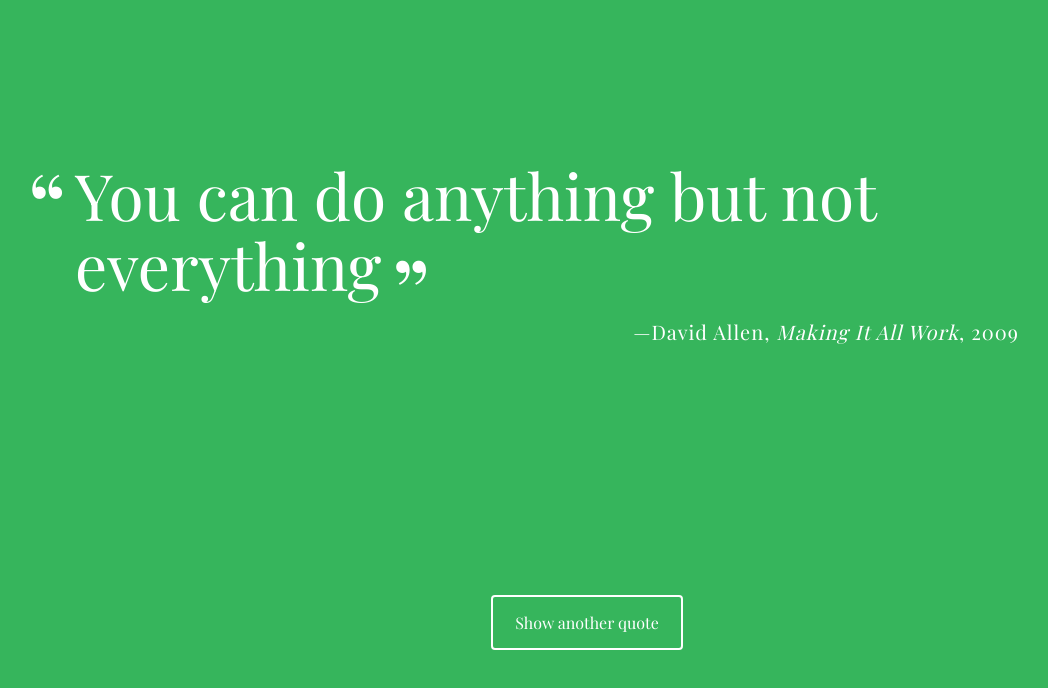
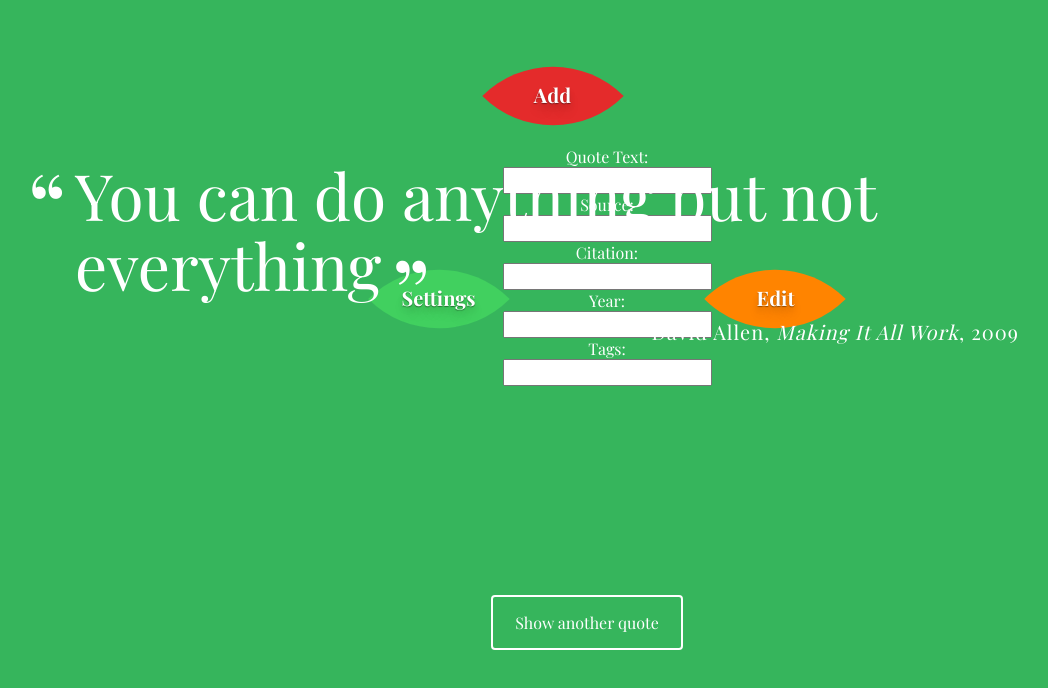
Before and after one commit to dwilkin/Quote-Generator, a plain HTML site: page index.html in a window 1280 px wide. Shown: the whole page, without its empty margins (53-1101 px from the left). Drawn offline with nearby package versions, Linux system fonts and the light colour scheme; a web font is replaced by a local one.

Commit message:
Added menu
Added the menu and added some fake tags, started working on the menu to
add quotes.  May abandon that, but we'll see

```diff
--- a/css/styles.css
+++ b/css/styles.css
@@ -78,6 +78,104 @@ body {
   outline: none;
 }
 
+/*The starting here is the "Spinning Leaf" menu at the top,
+taken from https://css-tricks.com/snippets/css/spinny-leaf-menu/ and modified
+only slightly, 100% not mine*/
+
+nav {
+	width: 960px;
+	height: 100px;
+	margin: 12px auto;
+	text-align: center;
+}
+.top-menu li {
+	display: inline-block;
+	text-align: center;
+	margin: 30px 5px;
+	position: relative;
+	-webkit-transition: all 0.3s ease;
+	-moz-transition: all 0.3s ease;
+	-o-transition: all 0.3s ease;
+}
+.top-menu li:hover {
+	margin: 30px 20px;
+}
+.top-menu li:active {
+	margin: 30px 33px;
+}
+.top-menu li a  {
+	width: 100px;
+	height: 100px;
+	z-index: 9999;
+	position: absolute;
+	top: 35px;
+	font-weight: bold;
+	display: block;
+	text-decoration: none;
+	font-size: 20px;
+	color: #fff;
+	text-shadow: 0px 1px 1px rgba(0,0,0,0.4), 0px 4px 6px rgba(0,0,0,0.1), 0px 9px 11px rgba(0,0,0,0.1);
+	-webkit-transition: all 0.1s linear;
+	-moz-transition: all 0.1s linear;
+	-o-transition: all 0.1s linear;
+}
+.top-menu li:active a {
+	font-size: 25px;
+	top: 30px;
+	/*text-shadow: none;  I think it looks better with the shadow on click*/
+}
+.top-menu li div.menu-item {
+	width: 100px;
+	height: 100px;
+	display: block;
+	-webkit-transition: all 0.2s ease;
+	-moz-transition: all 0.2s ease;
+	-o-transition: all 0.2s ease;
+	-webkit-border-top-left-radius: 100px;
+	-webkit-border-bottom-right-radius: 100px;
+	-moz-border-radius-topleft: 100px;
+	-moz-border-radius-bottomright: 100px;
+	border-top-left-radius: 100px;
+	border-bottom-right-radius: 100px;
+	-webkit-transform: rotate(45deg);
+	-moz-transform: rotate(45deg);
+	-o-transform: rotate(45deg);
+}
+.top-menu li:hover div.menu-item{
+	-webkit-border-top-left-radius: 80px;
+	-webkit-border-bottom-right-radius: 80px;
+	-moz-border-radius-topleft: 80px;
+	-moz-border-radius-bottomright: 80px;
+	border-top-left-radius: 80px;
+	border-bottom-right-radius: 80px;
+		-webkit-transform: rotate(225deg);
+	-moz-transform: rotate(225deg);
+	-o-transform: rotate(225deg);
+}
+.top-menu li:active div.menu-item{
+	-webkit-border-top-left-radius: 50px;
+	-webkit-border-bottom-right-radius: 50px;
+	-moz-border-radius-topleft: 50px;
+	-moz-border-radius-bottomright: 50px;
+	border-top-left-radius: 50px;
+	border-bottom-right-radius: 50px;
+
+}
+
+/*Add button form */
+
+/*End add button form */
+
+#settings { background: #41D05F; }
+#add {
+  background: #E42B2B;
+  /*position: relative;
+  display: inline-block;*/
+}
+#edit { background: #ff8400; }
+
+/*End spinny leaf menu*/
+
 @media (max-width: 420px) {
   .quote {
     font-size: 2.5rem;
--- a/index.html
+++ b/index.html
@@ -8,6 +8,29 @@
   <link rel="stylesheet" href="css/styles.css">
 </head>
 <body>
+  <nav>
+    <ul class="top-menu">
+      <li><a href=#>Settings</a><div class="menu-item" id="settings"></div></li>
+      <li><a href=#>Add</a>
+        <div class="menu-item" id="add"></div>
+        <div class ="menu-form">
+          <form class="add-quote">
+            Quote Text:<br>
+            <input type="text" name="quote-content"><br>
+            Source:<br>
+            <input type="text" name="quote-source"><br>
+            Citation:<br>
+            <input type="text" name="quote-citation"><br>
+            Year:<br>
+            <input type="text" name="quote-year"><br>
+            Tags:<br>
+            <input type="text" name="quote-tags"><br>
+          </form>
+        </div>
+      </li>
+      <li><a href=#>Edit</a><div class="menu-item" id="edit"></div></li>
+    </ul>
+  </nav>
   <div class="container">
     <div id="quote-box">
       <p class="quote">You can do anything but not everything</p>
--- a/js/quotes.js
+++ b/js/quotes.js
@@ -3,32 +3,38 @@ var quotes = [
     quote: "This is an example quote",
     source: "John Doe",
     citation: "http://domain.com",
-    year: 1991
+    year: 1991,
+    tags: ["business", "pleasure"]
   },
   {
     quote: "This is a different example quote",
     source: "Tupac",
     citation: "http://killarecords.org",
-    year: 1991
+    year: 1991,
+    tags: ["gardening"]
   },
   {
     quote: "This is yet another example quote",
     source: "Biggy",
+    tags: ["politics", "leadership"]
   },
   {
     quote: "Now we're cooking",
     source: "Iggy Ezaliea",
     citation: "http://enom.com",
-    year: 1991
+    year: 1991,
+    tags: []
   },
   {
     quote: "Getting tedious",
     source: "Peter Gabriel",
-    year: 1985
+    year: 1985,
+    tags: ["disco"]
   },
   {
     quote: "Fuck you it is not tedious",
     source: "Jane Doe",
-    citation: "http://varsity.blues"
+    citation: "http://varsity.blues",
+    tags: ["television", "movies", "actors"]
   }
 ]
--- a/js/script.js
+++ b/js/script.js
@@ -11,7 +11,7 @@ function print(message) {
   outputDiv.innerHTML = message;
 }
 
-// getRandomQuote gets a random number based on the number of objects in an object literal array (n).
+// getRandomQuote gets a random number based on the number of objects (n) in an object literal array.
 // Typically when using Math.random you add +1 due to the inclusive zero and exclusive one,
 // but here we actually want the selection to be from zero to n-1 so no addition is needed
 function getRandomQuote(quoteList) {
```
